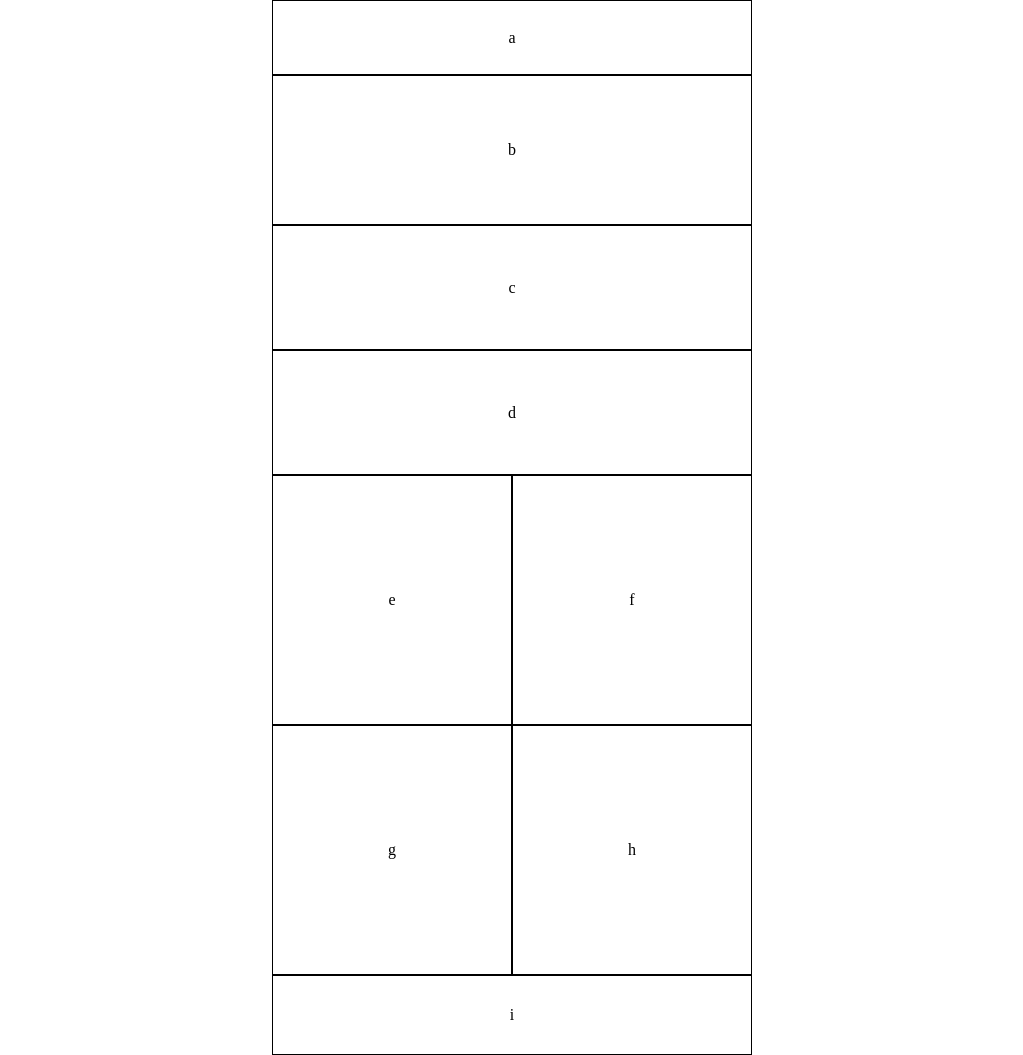
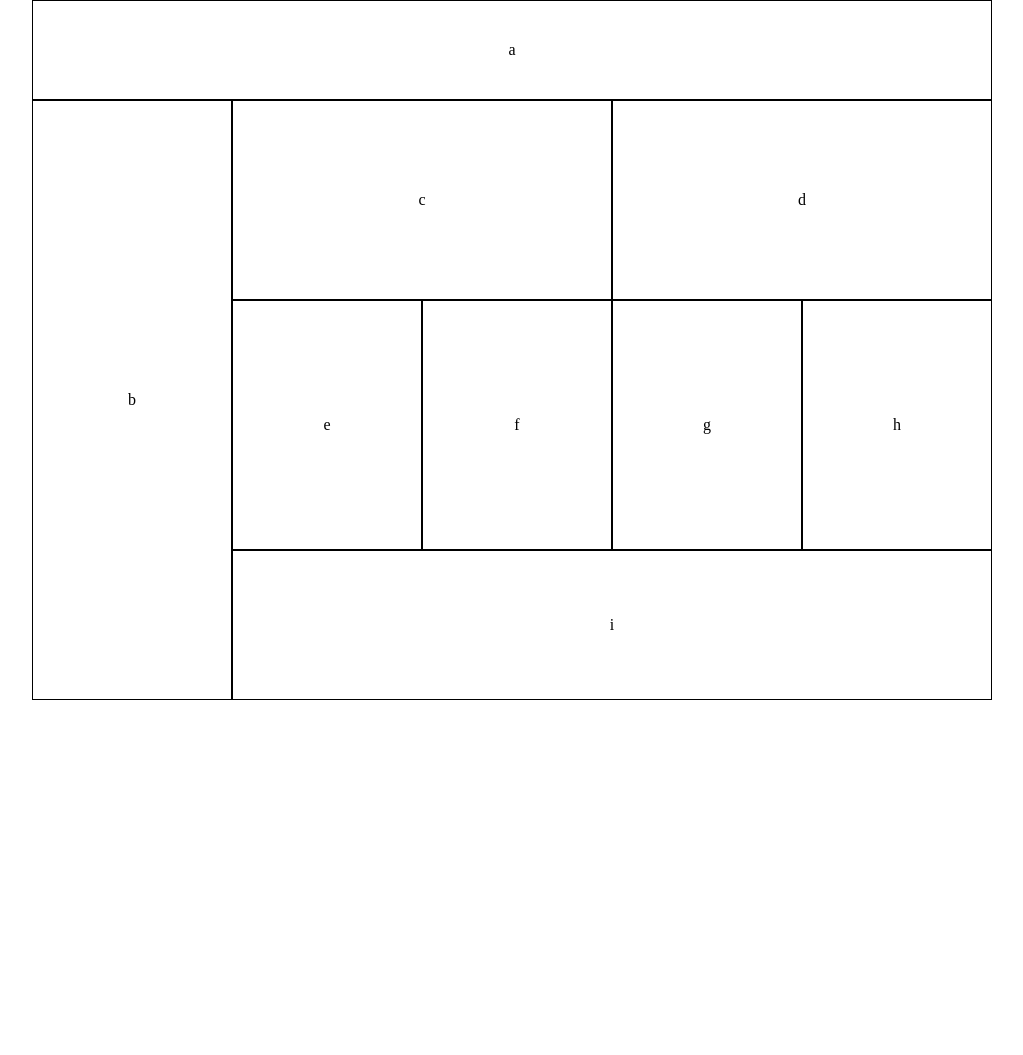
Before and after one commit to crystal-leesj/lab-01, a plain HTML site: page index.html in a window 1280 px wide. Shown: the whole page, without its empty margins (128-1151 px from the left). After the commit the page ends 800 px from the top, so only its background shows below. Drawn offline with Linux system fonts and the light colour scheme.

Commit message:
completed desktop view

```diff
--- a/index.html
+++ b/index.html
@@ -8,15 +8,18 @@
   <header>
     <p>a</p>
   </header>
+  <div class="body-container">
     <nav>
       <p>b</p>
     </nav>
+    <main class='main-container'>
       <div class="main-left">
         <p>c</p>
       </div>
       <div class="main-right">
         <p>d</p>
       </div>
+
       <div class="sub-container">
         <div class="sub-left">
           <div class="sub-one">
@@ -35,8 +38,12 @@
           </div>
         </div>
       </div>
+
       <footer>
         <p>i</p>
       </footer>
+    </main>
+  </div>
+
 </body>
 </html>
--- a/styles/layout.css
+++ b/styles/layout.css
@@ -1,17 +1,3 @@
-/* On Desktop, float the divs in the section and center them */
-@media( min-width: 960px ) {
-
-  /* section {
-    display:table;
-  }
-
-  div {
-    float:left;
-    margin: 2em;
-  } */
-}
-
-
 /* a */
 header {
   width: 480px;
@@ -45,6 +31,10 @@ nav p {
   left: 50%;
   margin-right: -50%;
   transform: translate(-50%, -50%)
+}
+
+.main-container {
+  height: 830px;
 }
 
 /* c */
@@ -178,7 +168,6 @@ nav p {
 }
 
 /* i */
-
 footer {
   width: 480px;
   height: 80px;
@@ -194,3 +183,59 @@ footer p {
   margin-right: -50%;
   transform: translate(-50%, -50%)
 }
+
+@media( min-width: 960px ) {
+  header {
+   width: 960px;
+   height: 100px;
+  }
+  nav {
+   width: 200px;
+   height: 600px;
+   display: inline-block;
+   margin-right: -4px;
+  }
+  .main-container {
+    width: 760px;
+    height: 600px;
+    display: inline-block;
+    margin-bottom: -4px;
+  }
+  .main-left {
+    width: 380px;
+    height: 200px;
+    display: inline-block;
+    margin-right: -4px;
+  }
+  .main-right {
+    width: 380px;
+    height: 200px;
+    display: inline-block;
+    margin-right: -4px;
+  }
+  .sub-container {
+    width: 760px;
+    margin-top: -4px;
+  }
+  .sub-one, .sub-two, .sub-three, .sub-four {
+    width: 190px;
+    height: 250px;
+  }
+  .sub-left {
+    display: inline-block;
+    margin-bottom: -4px;
+  }
+  .sub-right {
+    display: inline-block;
+    margin-bottom: -4px;
+  }
+  footer {
+    width: 760px;
+    height: 150px;
+    display: inline-block;
+    margin-top: -4px;
+  }
+  .body-container {
+    width: 960px;
+  }
+ }
```
Lines whose indentation alone changed are shown as unchanged.
